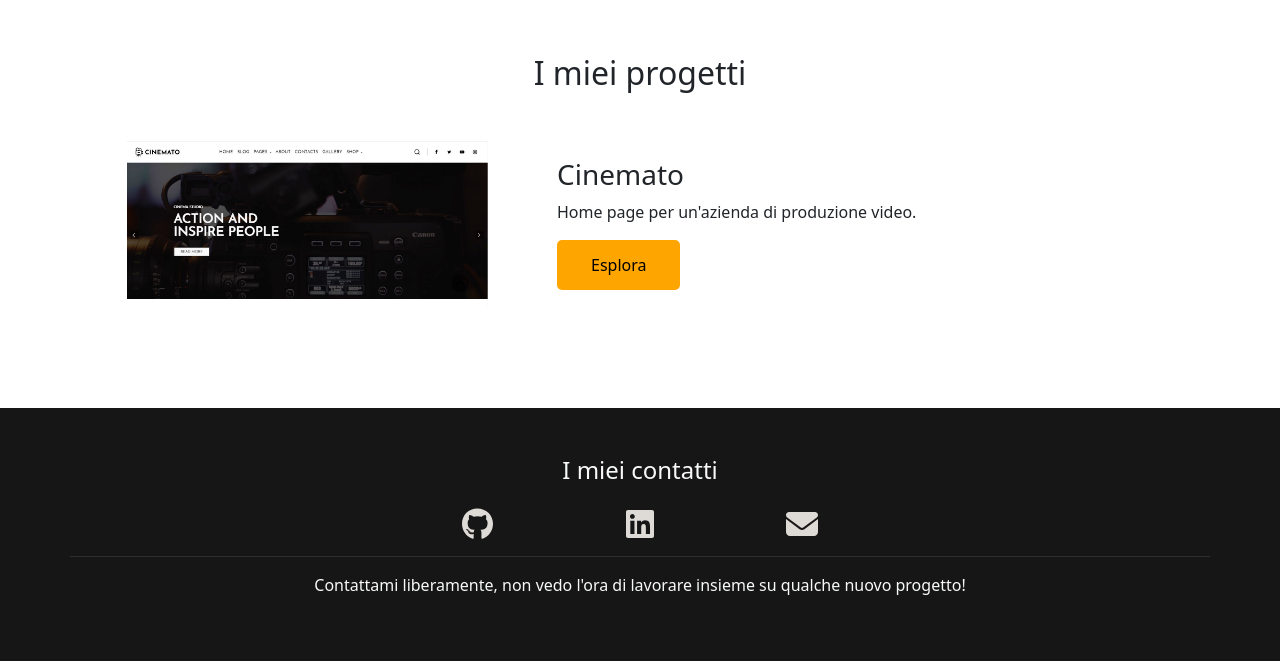
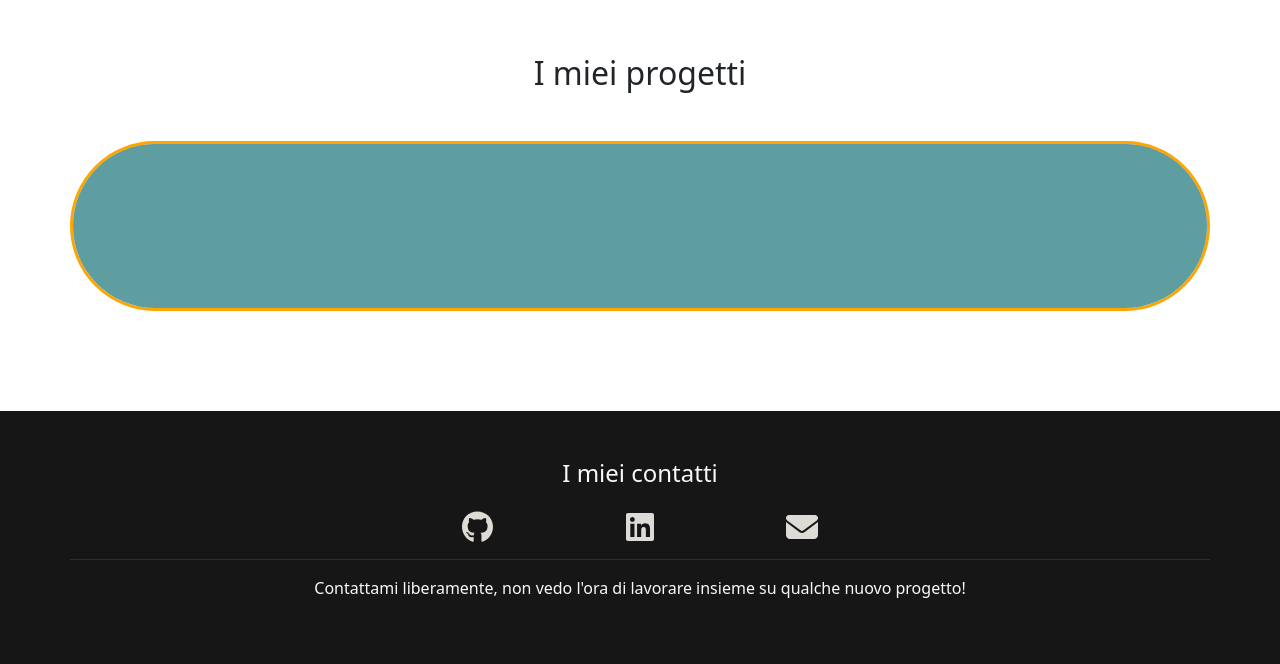
Before and after one commit to LorenzoNicco/LorenzoNicco.github.io, a Vue app: page / in a window 1280 px wide. Shown: the part 1360-2024 px from the top of the page. Built offline with nearby package versions, Linux system fonts and the light colour scheme.

Commit message:
Add effetto hover a projects before element

```diff
--- a/src/components/ProjectsSection.vue
+++ b/src/components/ProjectsSection.vue
@@ -1,6 +1,11 @@
 <script>
     export default {
-        name: "ProjectsSection"
+        name: "ProjectsSection",
+        data() {
+            return {
+
+            }
+        }
     }
 </script>
 
@@ -11,7 +16,9 @@
                 <h2 class="text-center mb-5">I miei progetti</h2>
 
                 <div class="row">
-                    <div class="col-5 text-center">
+                    <div class="col-12">
+                        <div class="project-container row rounded-pill py-3">
+                            <div class="col-5 text-center d-flex justify-content-center align-items-center">
                                 <img src="../assets/registrazioni/Cinemato.JPG" alt="Image not found">
                             </div>
 
@@ -25,11 +32,40 @@
                         </div>
                     </div>
                 </div>
+            </div>
+        </div>
     </section>
 </template>
 
 <style lang="scss" scoped>
     img {
-        width: 80%;
+        width: 60%;
+    }
+
+    .project-container {
+        background-color: white;
+        border: 3px solid orange;
+        position: relative;
+        overflow: hidden;
+        box-shadow: inset -4px 8px 15px -11px #000000;
+    }
+
+    .project-container::before {
+        position: absolute;
+        content: 'Show';
+        z-index: 2;
+        height: 100%;
+        left: -35%;
+        top: 0;
+        transform:skew(45deg);
+        transition-duration: 0.5s;
+        transform-origin: top left;
+        width: 135%;
+        background-color: cadetblue;
+    }
+
+    .project-container:hover::before {
+        height: 100%;
+        width: 0;
     }
 </style>
```
Lines whose indentation alone changed are shown as unchanged.
